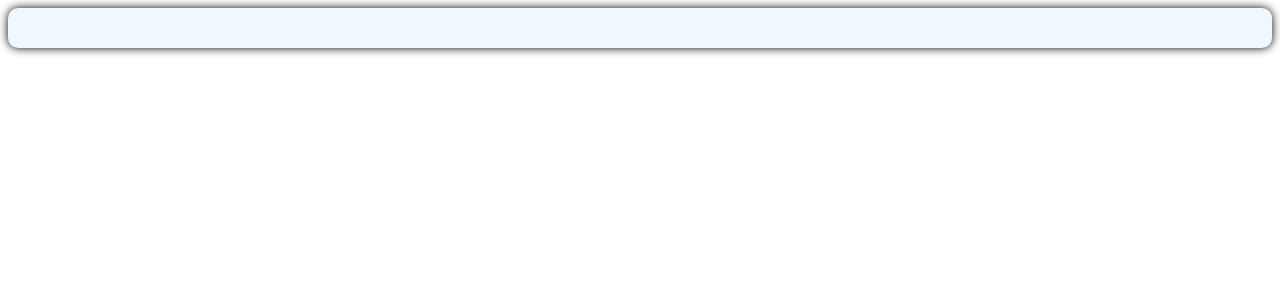
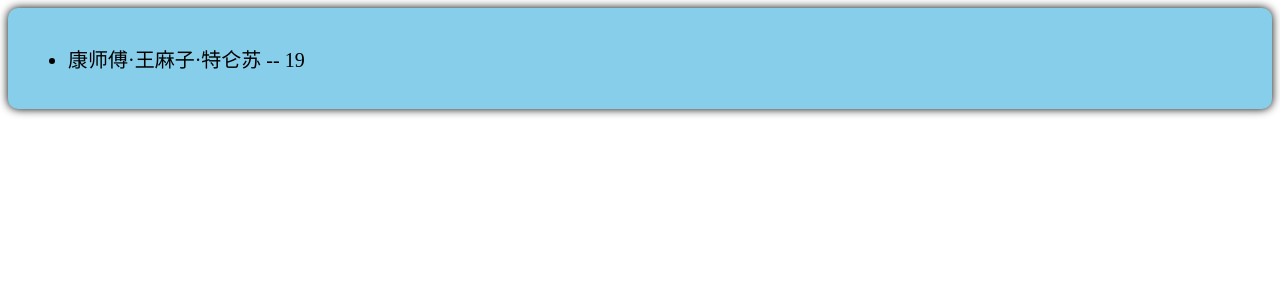
Before and after one commit to yuranqiu/test_main_codes, a Vue app in the folder hello_vue3/: page / in a window 1280 px wide. Shown: the top 300 px of the page. Built offline with nearby package versions, Linux system fonts and the light colour scheme; the HTML template or start-up script is replaced by a standard one.

Commit message:
18.props的使用

```diff
--- a/hello_vue3/src/App.vue
+++ b/hello_vue3/src/App.vue
@@ -1,8 +1,21 @@
 <template>
-    <Person></Person>
+  <!-- 务必看懂下面这一行代码 -->
+  <!-- <h2 a="1+1" :b="1+1" c="x" :d="x" ref="qwe">测试</h2> -->
+
+  <Person a="哈哈" />
 </template>
 
 <script lang="ts" setup name="App">
-  import Person from './components/Person.vue';
+  import Person from './components/Person.vue'
+  import {reactive} from 'vue'
+  import {type Persons} from '@/types'
+
+  let x = 9
+
+  let personList = reactive<Persons>([
+    {id:'asudfysafd01',name:'张三',age:18},
+    {id:'asudfysafd02',name:'李四',age:20},
+    {id:'asudfysaf)d03',name:'王五',age:22}
+  ])
 
 </script>
--- a/hello_vue3/src/components/Person.vue
+++ b/hello_vue3/src/components/Person.vue
@@ -1,32 +1,46 @@
 <template>
     <div class="person">
+      <ul>
+        <li v-for="p in list" :key="p.id">
+          {{p.name}} -- {{p.age}}
+        </li>
+      </ul>
+    </div>
+  </template>
 
-    </div>
-</template>
+  <script lang="ts" setup name="Person">
+    import {withDefaults} from 'vue'
+    import {type Persons} from '@/types'
 
-<script lang='ts' setup name ="Person">
-    import {ref} from 'vue'
-    import { type PersonInter,type Persons } from '@/types';
+    // 只接收list
+    // defineProps(['list'])
+
+    // 接收list + 限制类型
+    // defineProps<{list:Persons}>()
+
+    //  接收list + 限制类型 + 限制必要性 + 指定默认值
+    withDefaults(defineProps<{list?:Persons}>(),{
+      list:()=> [{id:'ausydgyu01',name:'康师傅·王麻子·特仑苏',age:19}]
+    })
 
 
-    let person:PersonInter = {id:'232321323',name:'张三',age:60}
+    // 接收list，同时将props保存起来
+    /* let x = defineProps(['list'])
+    console.log(x.list) */
 
-    let PersonList:Persons = [
-        {id:'232321323',name:'张三',age:60},
-        {id:'232321323',name:'张三',age:60},
-        {id:'232321323',name:'张三',age:60}
-    ]
-</script>
+  </script>
 
-<style>
-    .person{
-      background-color: aliceblue;
+  <style scoped>
+    .person {
+      background-color: skyblue;
       box-shadow: 0 0 10px;
       border-radius: 10px;
       padding: 20px;
     }
-    button{
-        margin: 0 10px;
+    button {
+      margin: 0 5px;
     }
-
-</style>
+    li {
+      font-size: 20px;
+    }
+  </style>
```
